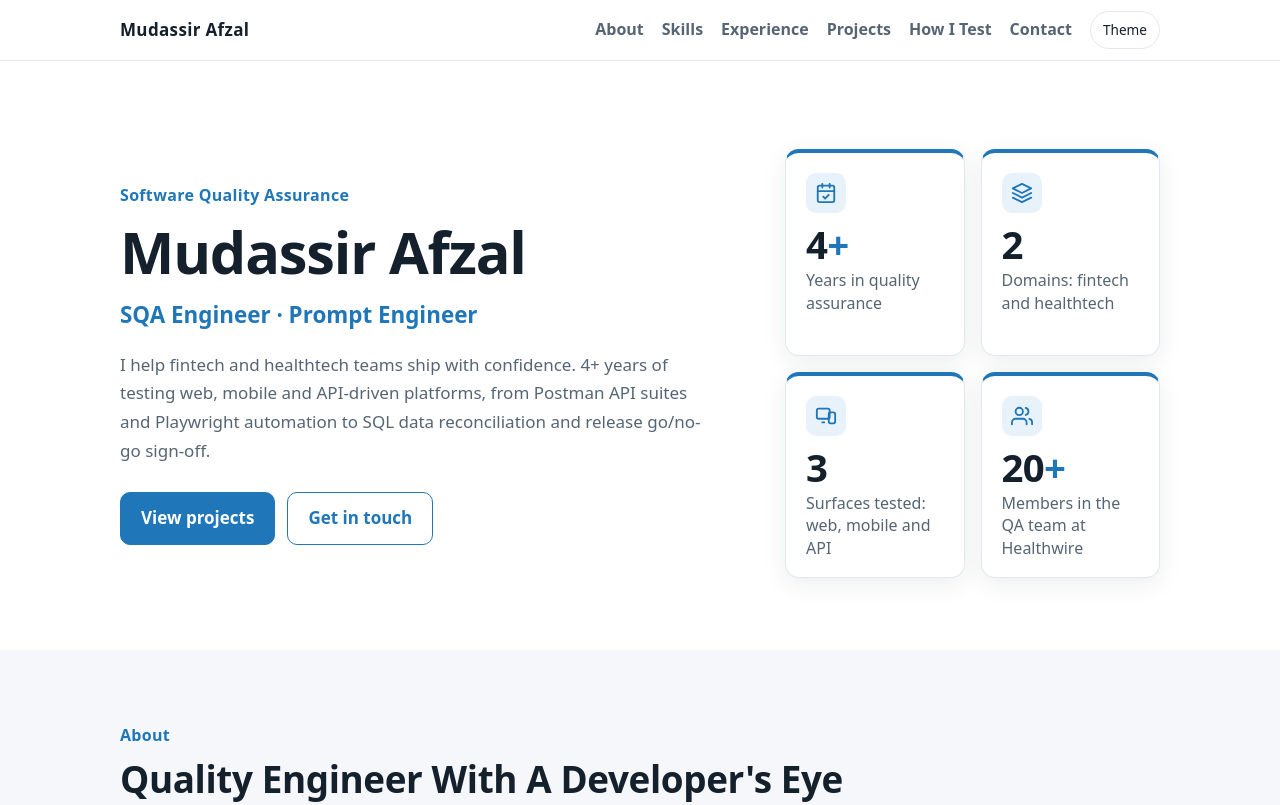
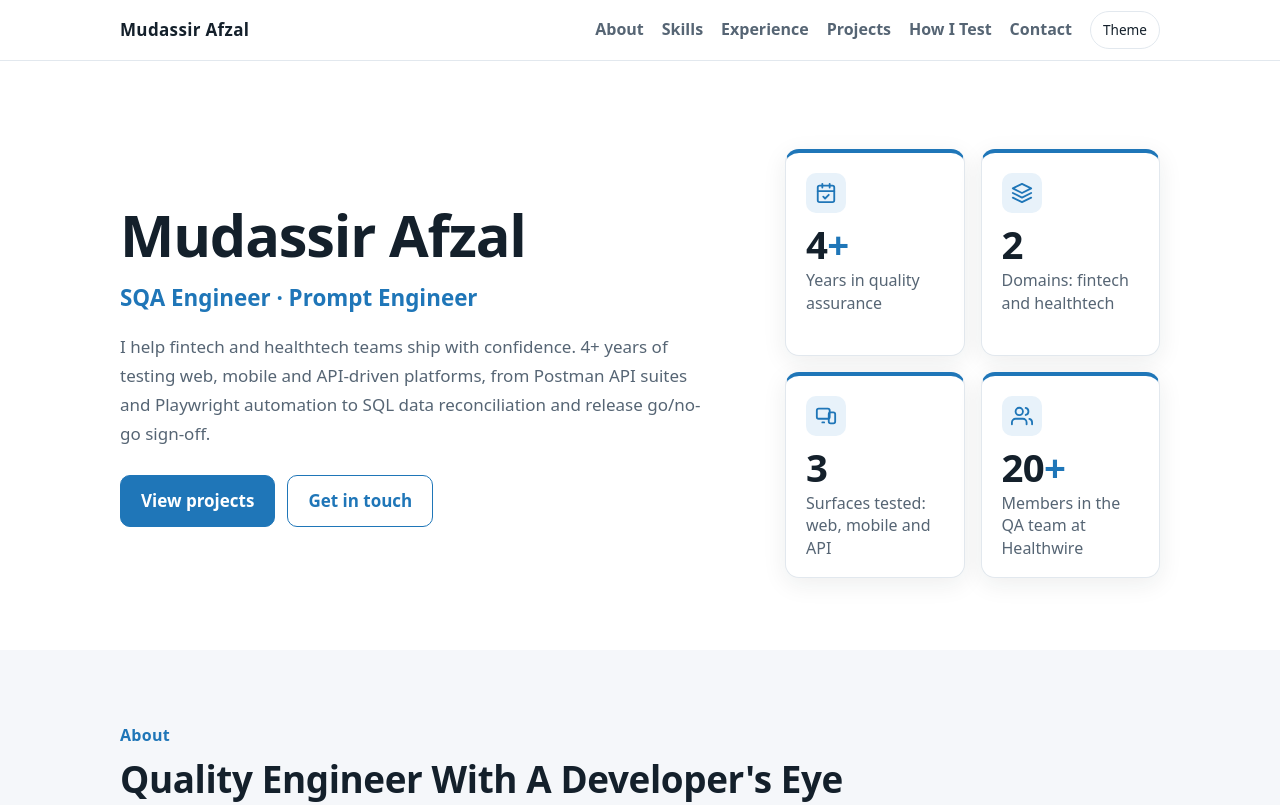
Before and after one commit to Mudassir-Afzal/portfolio, a plain HTML site: page index.html in a window 1280 px wide. Shown: the top 805 px of the page. Drawn offline with Linux system fonts and the light colour scheme.

Commit message:
Remove duplicate Software Quality Assurance label in hero

```diff
--- a/index.html
+++ b/index.html
@@ -162,7 +162,6 @@ footer{padding:28px 0;border-top:1px solid var(--line);color:var(--muted);font-s
 <section class="hero">
   <div class="wrap grid">
     <div>
-      <div class="eyebrow">Software Quality Assurance</div>
       <h1>Mudassir Afzal</h1>
       <div class="role">SQA Engineer · Prompt Engineer</div>
       <p>I help fintech and healthtech teams ship with confidence. 4+ years of testing web, mobile and API-driven platforms, from Postman API suites and Playwright automation to SQL data reconciliation and release go/no-go sign-off.</p>
```
